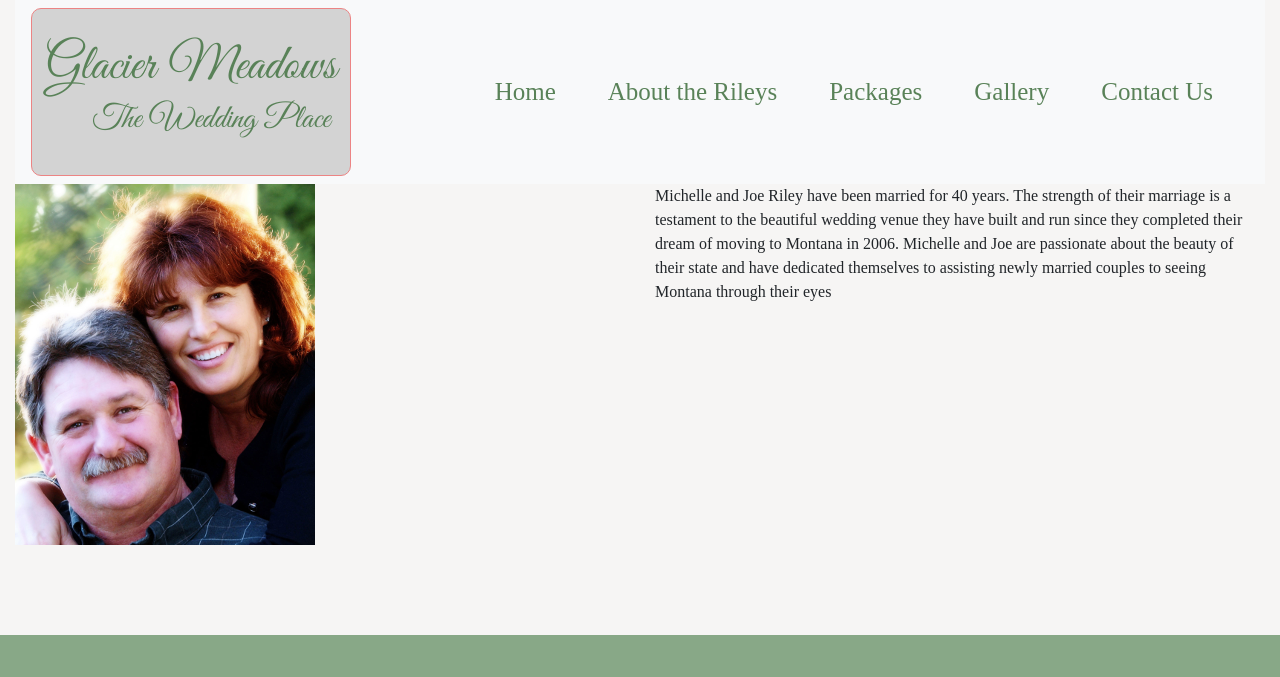
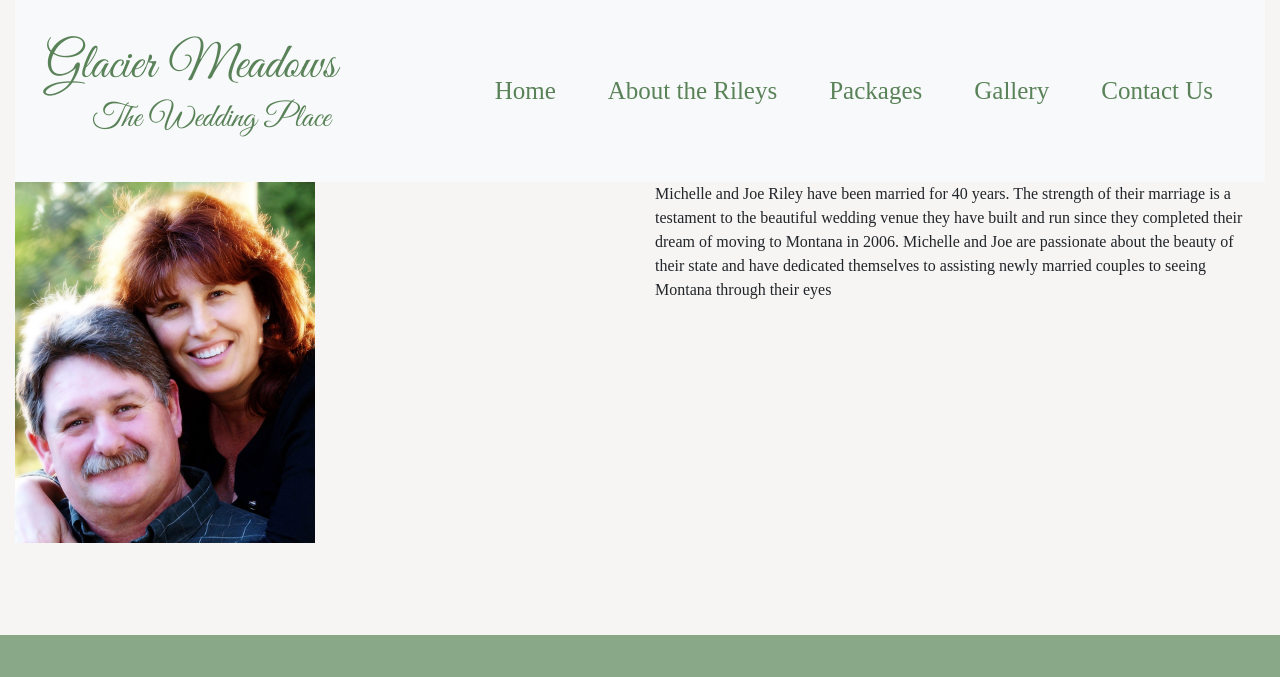
Before and after one commit to Aiverson1011/GlacierMeadowWeddings, a website: page about.html in a window 1280 px wide. Shown: the top 677 px of the page. Drawn offline with nearby package versions, Linux system fonts and the light colour scheme; a web font is replaced by a local one.

Commit message:
more changes

```diff
--- a/css/style.css
+++ b/css/style.css
@@ -46,9 +46,9 @@
  .navbar-brand{
    text-align: center;
    width:320px;
-   background-color: lightgray;
+
    border-radius: .5em;
-   border: solid 1px #ec8484;
+
  }
 
 
```
Also changed, not shown: index.html (+1 -1 lines), images/mainpage3.png (added), images/mainpoage3.jpg (deleted).
